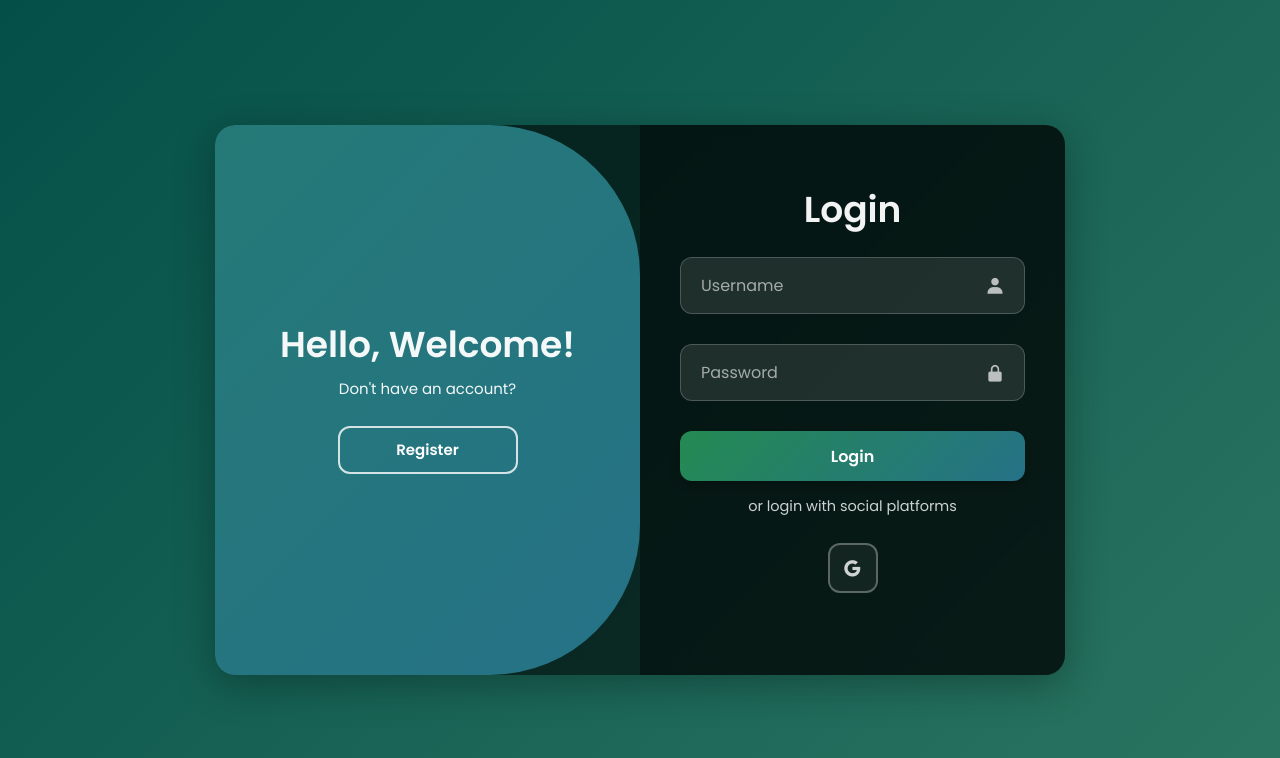
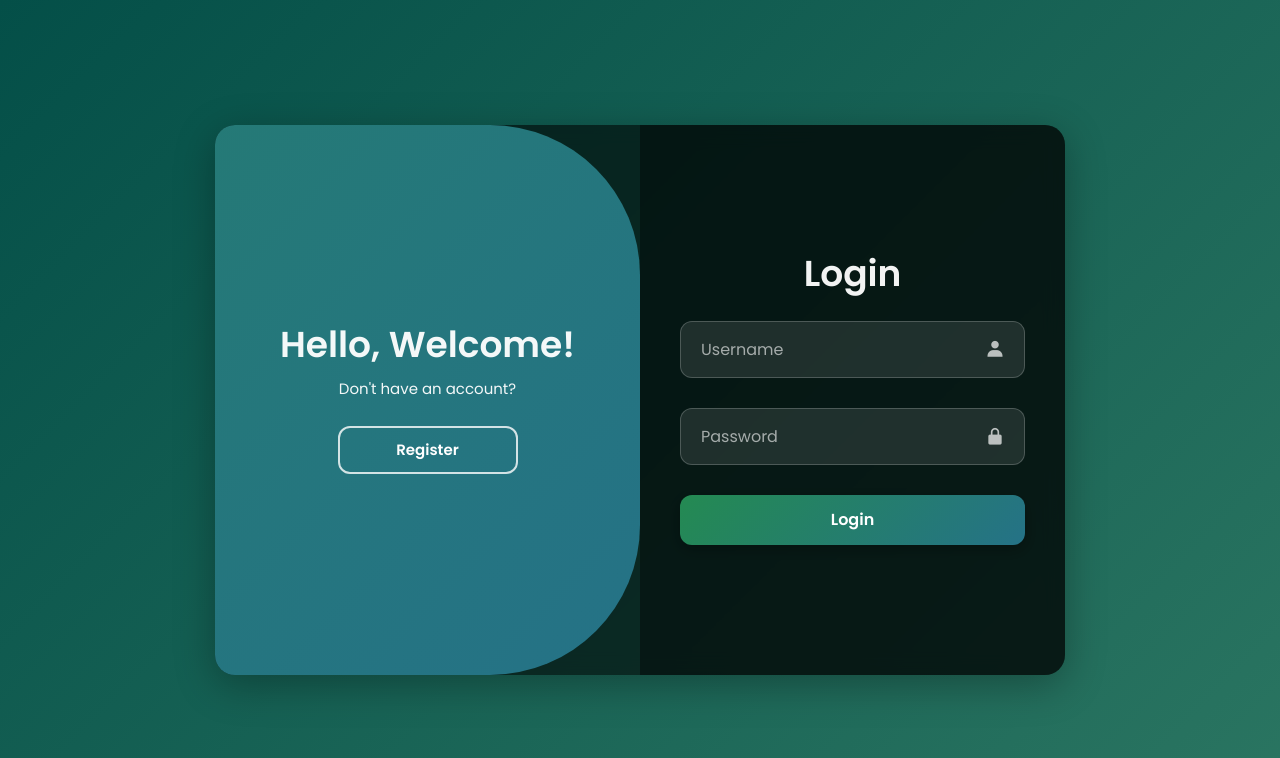
Before and after one commit to DDXPlayz/Lingua-Multilingual-Chat-App, a Flask app: page / in a window 1280 px wide. Shown: the top 758 px of the page. Run offline with Flask 3, Linux system fonts and the light colour scheme.

Commit message:
Add files via upload

```diff
--- a/requirements.txt
+++ b/requirements.txt
@@ -43,7 +43,7 @@ sqlparse==0.5.3
 stevedore==5.3.0
 sympy==1.13.3
 tokenizers==0.21.1
-torch
+torch==2.8.0
 tqdm==4.67.1
 transformers==4.51.1
 translate==3.6.1
@@ -51,4 +51,3 @@ typing_extensions==4.12.2
 tzdata==2024.2
 urllib3==2.3.0
 Werkzeug==3.1.3
-gunicorn
--- a/templates/chat.html
+++ b/templates/chat.html
@@ -2,7 +2,7 @@
 <html lang="en">
 <head>
   <meta charset="UTF-8">
-  <title>Chat</title>
+  <title>Lingua</title>
   <!-- <link rel="stylesheet" href="/static/style.css"> -->
   <link rel="stylesheet" href="/static/Dropdown.css">
   <link rel="stylesheet" href="/static/background.css">
@@ -10,6 +10,7 @@
   <link rel="stylesheet" href="/static/chat.css">
   <script src="/static/chat.js" defer></script>
   <script src="https://unpkg.com/wavesurfer.js"></script>
+  <link rel="icon" type="image/png" href="/static/ico.png" />
 
 </head>
 <body>
--- a/templates/login-signup.html
+++ b/templates/login-signup.html
@@ -5,6 +5,7 @@
   <title>Lingua</title>
   <link rel="stylesheet" href="/static/login-signup.css">
   <link rel="stylesheet" href="/static/login-signup.css">
+  <link rel="icon" type="image/png" href="/static/ico.png" />
 
   <link href='https://unpkg.com/boxicons@2.1.4/css/boxicons.min.css' rel='stylesheet'>
 </head>
@@ -22,10 +23,10 @@
                     <i class='bx bxs-lock-alt' ></i>
                 </div>
                 <button type="submit" class="btn">Login</button>
-                <p>or login with social platforms</p>
+                <!-- <p>or login with social platforms</p>
                 <div class="social-icons">
                     <a href="#"><i class='bx bxl-google' ></i></a>
-                </div>
+                </div> -->
                 <p id="login-error" class="error-msg" style="color:red; display:none;"></p>
             </form>
         </div>
@@ -47,10 +48,10 @@
                     <i class='bx bxs-lock-alt' ></i>
                 </div>
                 <button type="submit" class="btn">Register</button>
-                <p>or register with social platforms</p>
+                <!-- <p>or register with social platforms</p>
                 <div class="social-icons">
                     <a href="#"><i class='bx bxl-google' ></i></a>
-                </div>
+                </div> -->
                 <p id="signup-error" class="error-msg" style="color:red; display:none;"></p>
             </form>
         </div>
```
Also changed, not shown: chat.db, static/ico.png (added), static/poster.png (added).
